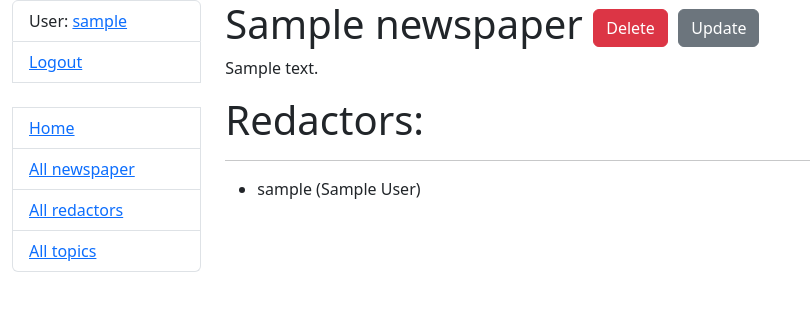
After one commit to mrkanis82-gif/News-agency, a Django app: page /newspaper/1/detail in a window 1280 px wide. The commit adds this page. Shown: the top 311 px of the page, without its empty margins (0-810 px from the left). Run offline with Django 5.2, Linux system fonts and the light colour scheme; a user stored in the database is signed in; tables that the repository leaves empty hold one stand-in row (values such as "Sample post").

Commit message:
add detail view for newspaper(view, url, template) and add detail, delete, update urls to the newspaper_list.html

```diff
--- a/agency/urls.py
+++ b/agency/urls.py
@@ -13,6 +13,7 @@ urlpatterns = [
     path("topic/<int:pk>/delete/", views.TopicDeleteView.as_view(), name="topic-delete"),
     path("topic/<int:pk>/update/", views.TopicUpdateView.as_view(), name="topic-update"),
     path("newspaper/", views.NewsPaperListView.as_view(), name="newspaper-list"),
+    path("newspaper/<int:pk>/detail", views.NewsPaperDetailView.as_view(), name="newspaper-detail"),
     path("newspaper/create/", views.NewsPaperCreateView.as_view(), name="newspaper-create"),
     path("newspaper/<int:pk>/delete/", views.NewsPaperDeleteView.as_view(), name="newspaper-delete"),
     path("newspaper/<int:pk>/update/", views.NewsPaperUpdateView.as_view(), name="newspaper-update"),
--- a/agency/views.py
+++ b/agency/views.py
@@ -29,6 +29,10 @@ class NewsPaperListView(LoginRequiredMixin, generic.ListView):
     template_name = "agency/newspaper_list.html"
     paginate_by = 10
 
+
+class NewsPaperDetailView(LoginRequiredMixin, generic.DetailView):
+    model = NewsPaper
+    template_name = "agency/newspaper_detail.html"
 
 class NewsPaperCreateView(LoginRequiredMixin, generic.CreateView):
     model = NewsPaper
--- /dev/null
+++ b/templates/agency/newspaper_detail.html
@@ -0,0 +1,24 @@
+{% extends "base.html" %}
+
+{% block content %}
+  <h1>
+    {{ newspaper.title }}
+    <a href="{% url 'agency:newspaper-delete' pk=newspaper.id %}" class="btn btn-danger link-to-page">
+      Delete
+    </a>
+
+    <a href="{% url 'agency:newspaper-update' pk=newspaper.id %}" class="btn btn-secondary link-to-page">
+      Update
+    </a>
+  </h1>
+  <p>{{ newspaper.content }}</p>
+  <h1>
+    Redactors:
+  </h1>
+  <hr>
+  <ul>
+    {% for redactor in newspaper.publishers.all %}
+      <li>{{ redactor.username }} ({{ redactor.first_name }} {{ redactor.last_name }})</li>
+    {% endfor %}
+  </ul>
+{% endblock %}
--- a/templates/includes/sidebar.html
+++ b/templates/includes/sidebar.html
@@ -1,4 +1,13 @@
 <ul class="sidebar-nav list-group">
+  {% if user.is_authenticated %}
+    <li class="list-group-item">User: <a href="{{ user.get_absolute_url }}">{{ user.get_username }}</a></li>
+    <li class="list-group-item"><a href="{% url 'logout'%}?next={{request.path}}">Logout</a></li>
+  {% else %}
+    <li class="list-group-item"><a href="{% url 'login'%}?next={{request.path}}">Login</a></li>
+  {% endif %}
+
+  <br>
+
   <li class="list-group-item"><a href="{% url 'agency:index' %}">Home</a></li>
   <li class="list-group-item"><a href="{% url 'agency:newspaper-list' %}">All newspaper</a></li>
   <li class="list-group-item"><a href="{% url 'agency:redactor-list' %}">All redactors</a></li>
```
Also changed, not shown: templates/agency/newspaper_list.html (+15 -1 lines).
